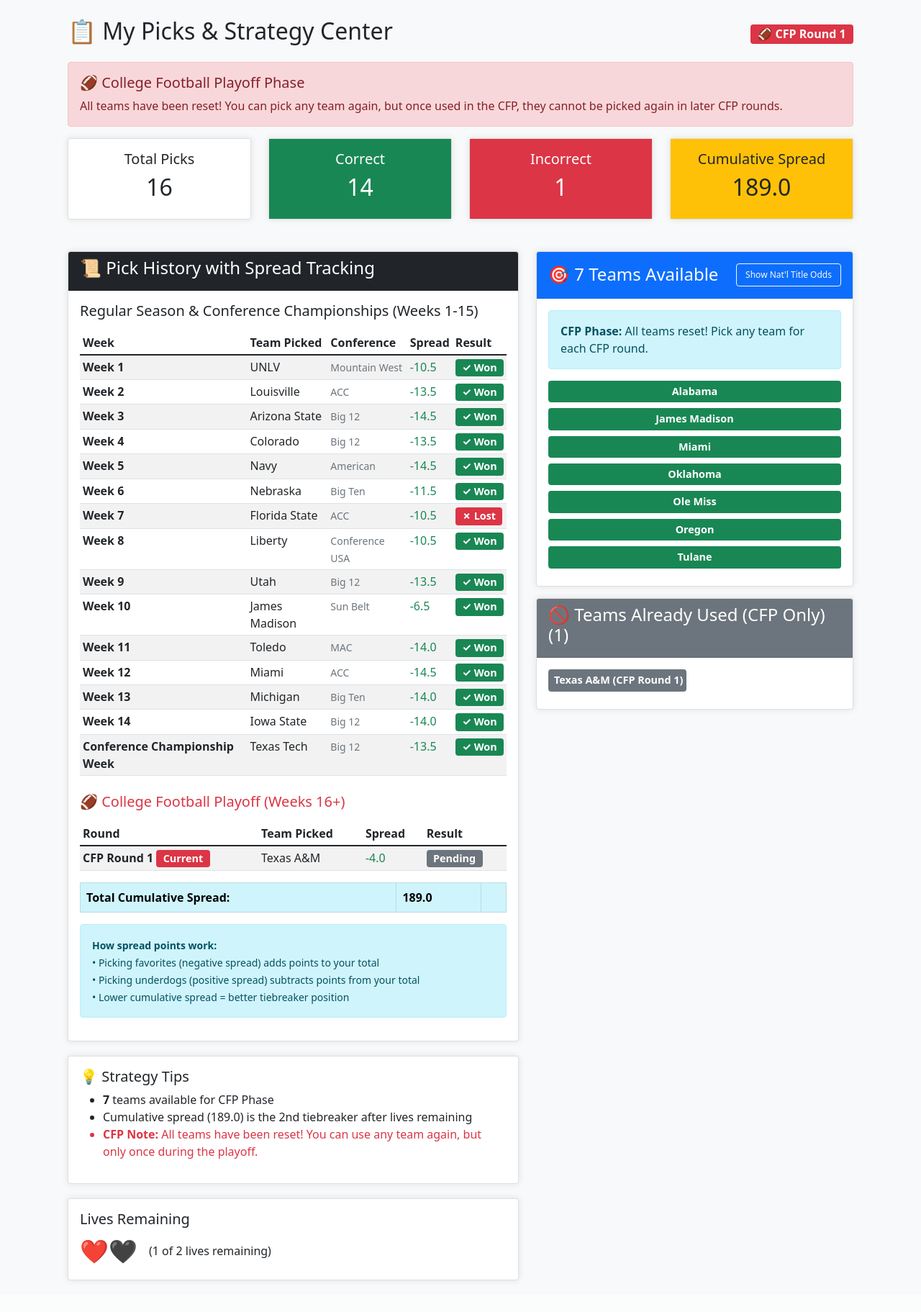
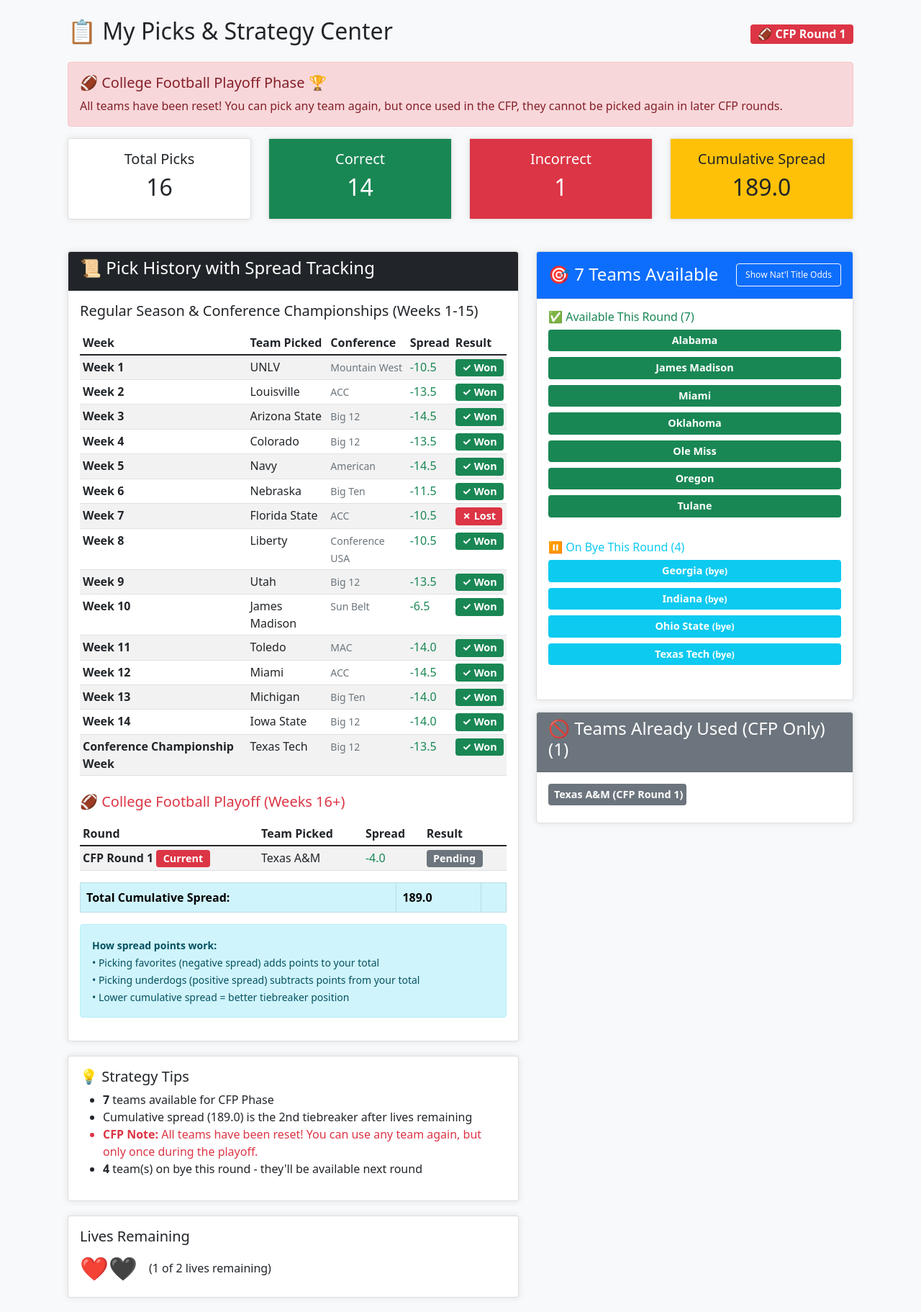
Before and after one commit to BradHagstrom16/CF_Survivor, a Flask app: page /my-picks in a window 1280 px wide. Shown: the part 62-1885 px from the top of the page at 72% size. Before the commit the page ends 1842 px from the top, so only its background shows below. Run offline with Flask 3, Linux system fonts and the light colour scheme; a user stored in the database is signed in; data comes from the database, SQL or seed files in the repository.

Commit message:
Add files via upload

```diff
--- a/templates/index.html
+++ b/templates/index.html
@@ -16,7 +16,7 @@
     <!-- CFP Banner (if in playoff mode) -->
     {% if is_week_playoff(current_week) %}
     <div class="alert alert-danger">
-        <h5>🏈 COLLEGE FOOTBALL PLAYOFF</h5>
+        <h5>🏈 COLLEGE FOOTBALL PLAYOFF 🏆</h5>
         <p class="mb-0">All teams have been reset! You can pick any of the 12 playoff teams, even if you used them in the regular season.</p>
     </div>
     {% endif %}
--- a/templates/my_picks.html
+++ b/templates/my_picks.html
@@ -21,7 +21,7 @@
     <!-- CFP Phase Alert (if applicable) -->
     {% if in_cfp %}
     <div class="alert alert-danger mb-3">
-        <h5>🏈 College Football Playoff Phase</h5>
+        <h5>🏈 College Football Playoff Phase 🏆</h5>
         <p class="mb-0">All teams have been reset! You can pick any team again, but once used in the CFP, they cannot be picked again in later CFP rounds.</p>
     </div>
     {% endif %}
@@ -212,6 +212,9 @@
                         {% endif %}
                         {% if in_cfp %}
                         <li class="text-danger"><strong>CFP Note:</strong> All teams have been reset! You can use any team again, but only once during the playoff.</li>
+                        {% if cfp_teams_on_bye %}
+                        <li><strong>{{ cfp_teams_on_bye|length }}</strong> team(s) on bye this round - they'll be available next round</li>
+                        {% endif %}
                         {% else %}
                         <li>Available teams will reset once the CFP is set</li>
                         {% endif %}
@@ -245,7 +248,7 @@
 
         <!-- Available Teams Column -->
         <div class="col-md-5">
-            <!-- Available Teams by Conference -->
+            <!-- Available Teams Section -->
             <div class="card mb-3">
                 <div class="card-header bg-primary text-white py-3">
                     <div class="d-flex justify-content-between align-items-center">
@@ -264,13 +267,11 @@
                 </div>
                 <div class="card-body">
                     {% if in_cfp %}
-                        <div class="alert alert-info mb-3">
-                            <strong>CFP Phase:</strong> All teams reset! Pick any team for each CFP round.
-                        </div>
+                        <!-- CFP Mode: Show available teams, bye teams, and eliminated teams -->
 
                         {% if available_teams %}
-                            <!-- Simple list for CFP - no conference grouping -->
-                            <div class="row">
+                            <h6 class="text-success mb-2">✅ Available This Round ({{ available_teams|length }})</h6>
+                            <div class="row mb-4">
                                 {% for team in available_teams | sort(attribute='name') %}
                                     <div class="col-12 mb-2">
                                         <div class="badge bg-success w-100 p-2">
@@ -280,10 +281,38 @@
                                 {% endfor %}
                             </div>
                         {% else %}
-                            <div class="alert alert-warning">
-                                <strong>No teams remaining!</strong> You've used all available teams for {{ phase_description|default('this phase') }}.
+                            <div class="alert alert-warning mb-3">
+                                <strong>No teams available this round!</strong> You may have already picked all teams with games this week.
                             </div>
                         {% endif %}
+
+                        {% if cfp_teams_on_bye %}
+                            <h6 class="text-info mb-2">⏸️ On Bye This Round ({{ cfp_teams_on_bye|length }})</h6>
+                            <div class="row mb-4">
+                                {% for team in cfp_teams_on_bye | sort(attribute='name') %}
+                                    <div class="col-12 mb-2">
+                                        <div class="badge bg-info w-100 p-2">
+                                            {{ team.name }}{% if team.national_title_odds %}<span class="team-odds d-none"> ({{ team.national_title_odds }})</span>{% endif %} <small>(bye)</small>
+                                        </div>
+                                    </div>
+                                {% endfor %}
+                            </div>
+                        {% endif %}
+
+                        {% if cfp_eliminated_teams %}
+                            <h6 class="text-danger mb-2">❌ Eliminated from Playoffs ({{ cfp_eliminated_teams|length }})</h6>
+                            <p class="small text-muted mb-2">These teams lost and are no longer in the tournament</p>
+                            <div class="row">
+                                {% for team in cfp_eliminated_teams | sort(attribute='name') %}
+                                    <div class="col-12 mb-2">
+                                        <div class="badge bg-secondary w-100 p-2" style="text-decoration: line-through; opacity: 0.7;">
+                                            {{ team.name }} <small>(eliminated)</small>
+                                        </div>
+                                    </div>
+                                {% endfor %}
+                            </div>
+                        {% endif %}
+
                     {% else %}
                         <!-- Regular season: Conference accordion -->
                         {% if teams_by_conference %}
```
